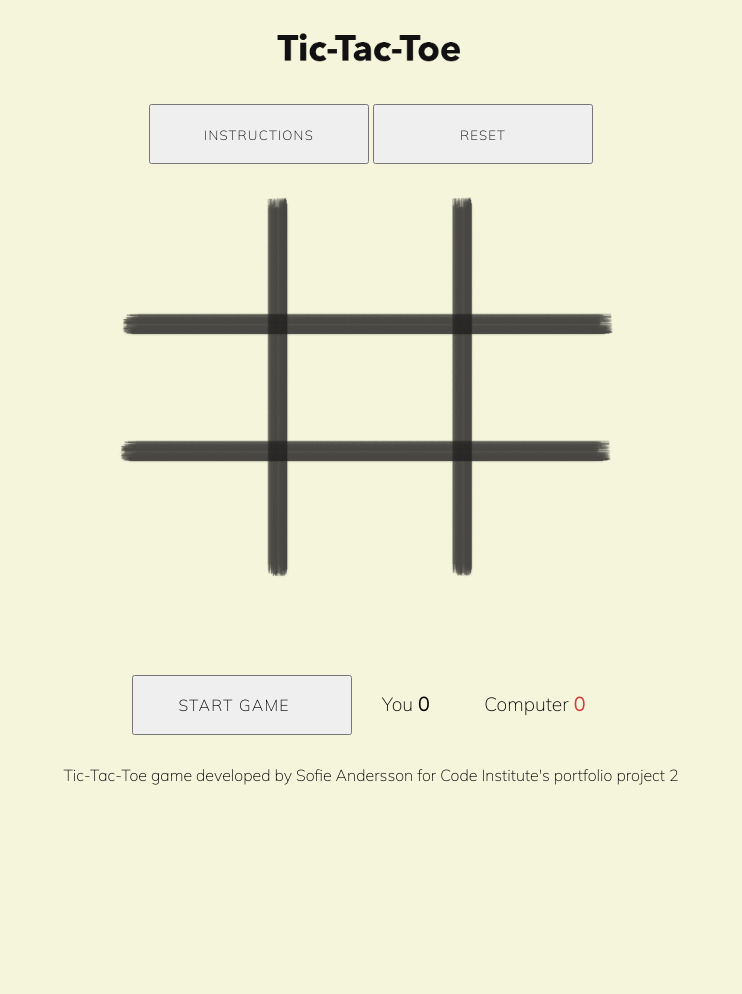
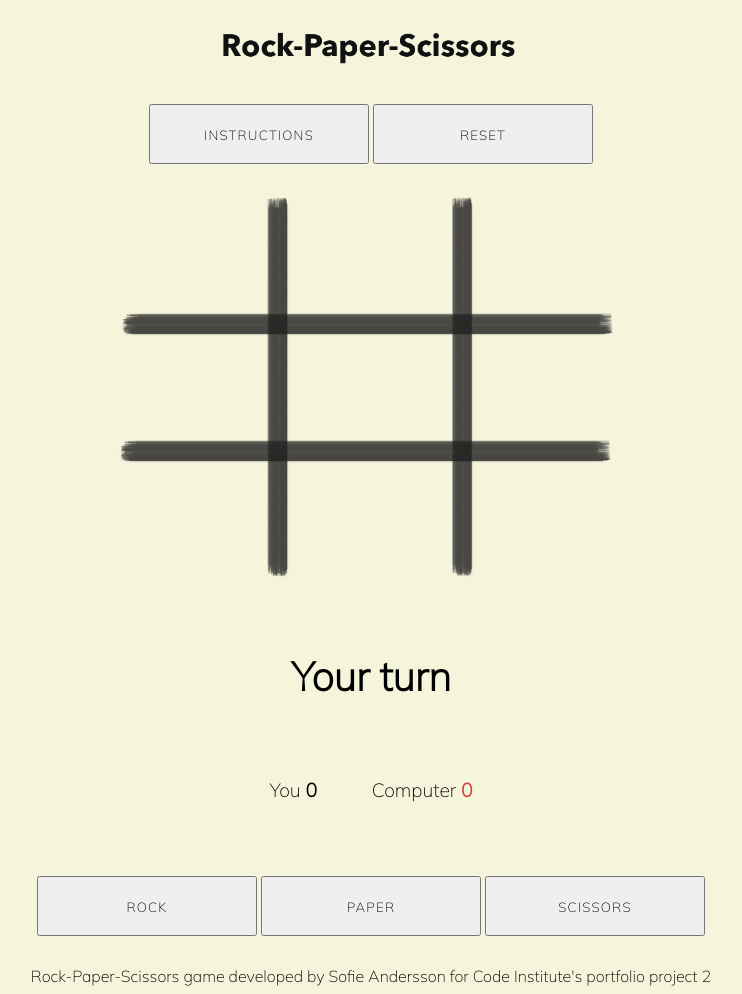
Before and after one commit to idamariasofie/tic-tac-toe, a plain HTML site: page index.html in a window 1280 px wide. Shown: the whole page, without its empty margins (269-1011 px from the left). Before the commit the page ends 800 px from the top, so only its background shows below. Drawn offline with Linux system fonts and the light colour scheme.

Commit message:
Updated footer text and changed header image

```diff
--- a/index.html
+++ b/index.html
@@ -18,7 +18,7 @@
   <body>
     <!-- Header -->
     <h1 class="heading">
-      <img id="logo" src="assets/images/tic tac toe logo.png" alt="logo">
+      <img id="logo" src="assets/images/rock-paper-scissors.png" alt="logo">
     </h1>
     <!-- Instructions and reset section -->
     <section class="game-instructions"></section>
@@ -30,16 +30,21 @@
       <img id="game-board" src="assets/images/tic-tac-toe field.png" alt="game-board">
       <div class="controls-area"></div>
     </div>
-
+<!-- Score area -->
     <div class="score-area">
-      <button data-type="start game" class="btn"></button>
+        <h2 class="heading">Your turn</h2>
       <p class="scores">You <span id="score">0</span></p>
       <p class="scores">Computer <span id="loosing">0</span></p>
     </div>
-
+    <!-- Game control area -->
+    <div class="controls-area">
+        <button class="btn btn--rock">Rock</button>
+        <button class="btn btn--paper">Paper</button>
+        <button class="btn btn--scissors">Scissors</button>
+    </div>
     <!-- Footer -->
     <footer>
-      Tic-Tac-Toe game developed by Sofie Andersson for Code Institute's
+      Rock-Paper-Scissors game developed by Sofie Andersson for Code Institute's
       portfolio project 2
     </footer>
     <!-- Javascript file -->
```
Also changed, not shown: assets/images/rock-paper-scissors.png (added).
